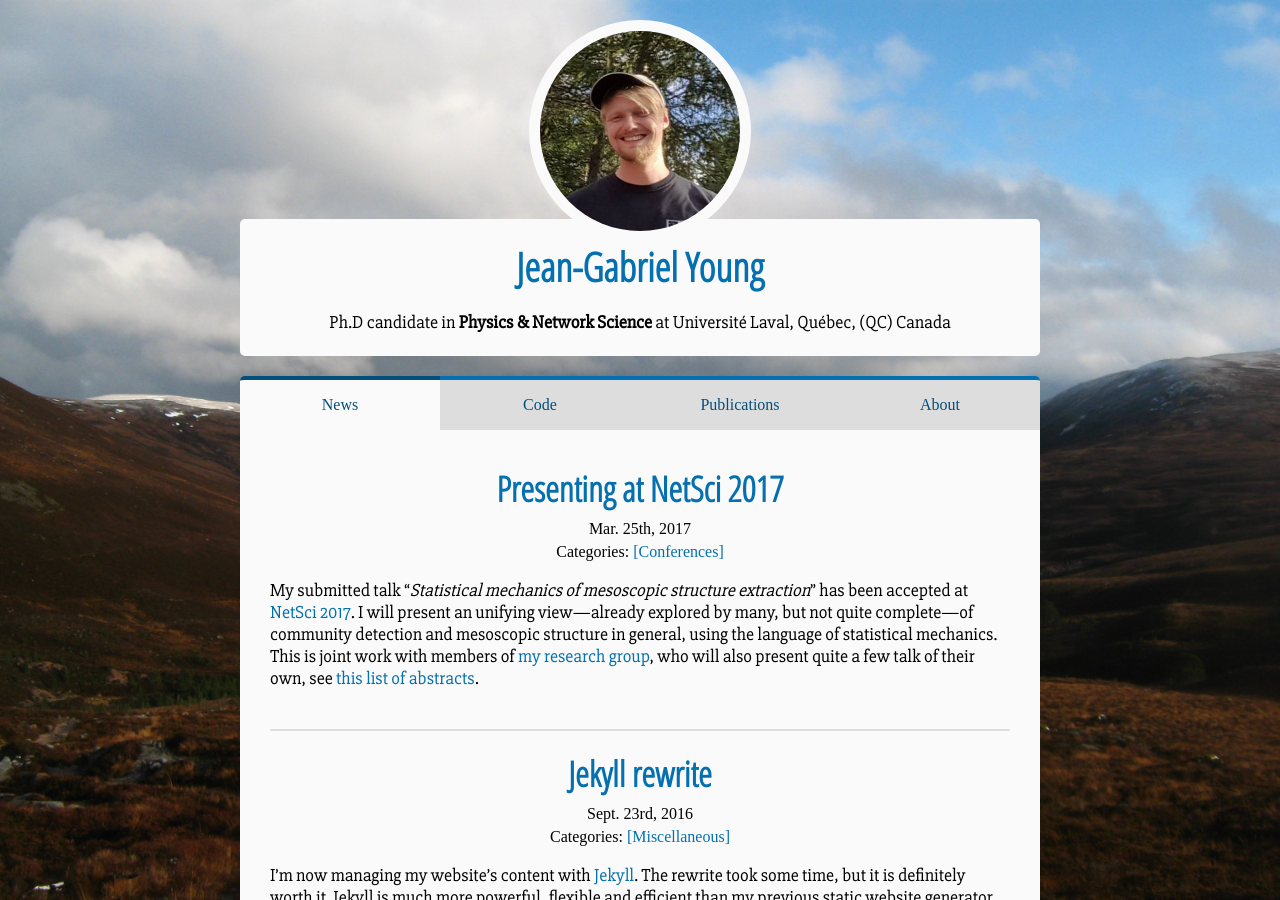
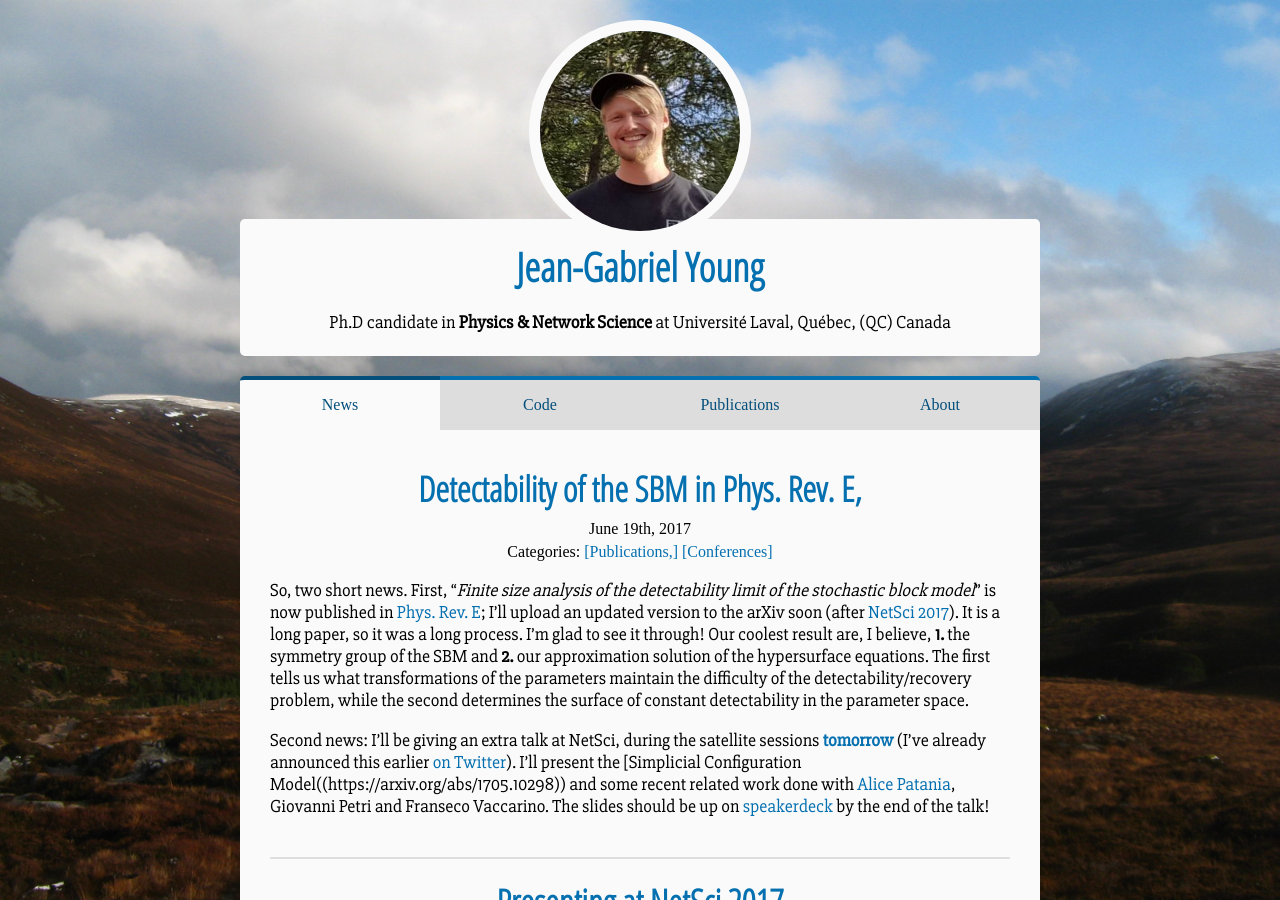
Before and after one commit to jg-you/jg-you.github.io, a Jekyll site: the page built from index.html, in a window 1280 px wide and 900 px high. Built offline with Jekyll 4.4.1, drawn with Linux system fonts in a browser that asks for light colours; comment, search, counter and statistics services are not loaded.

Commit message:
PRE finite sbm

```diff
--- /dev/null
+++ b/_posts/2017-06-19-detectability-of-the-sbm-in-pr.md
@@ -0,0 +1,17 @@
+---
+layout: post
+categories: Publications, Conferences
+title: Detectability of the SBM in Phys. Rev. E,
+excerpt_separator: <!--more-->
+comments: true
+---
+
+So, two short news.
+First, "_Finite size analysis of the detectability limit of the stochastic block model_" is now published in [Phys. Rev. E](https://journals.aps.org/pre/abstract/10.1103/PhysRevE.95.062304); I'll upload an updated version to the arXiv soon (after [NetSci 2017](http://netsci2017.net/)).
+It is a long paper, so it was a long process.
+I'm glad to see it through!
+Our coolest result are, I believe, **1.** the symmetry group of the SBM and **2.** our approximation solution of the hypersurface equations.
+The first tells us what transformations of the parameters maintain the difficulty of the detectability/recovery problem, while the second determines the surface of constant detectability in the parameter space.
+
+Second news: I'll be giving an extra talk at NetSci, during the satellite sessions [**tomorrow**](http://complexdata.businesscatalyst.com/program.html) (I've already announced this earlier [on Twitter](https://twitter.com/_jgyou/status/874687304065011712)). I'll present the [Simplicial Configuration Model((https://arxiv.org/abs/1705.10298)) and some recent related work done with [Alice Patania](http://apatania.altervista.org/), Giovanni Petri and Franseco Vaccarino.
+The slides should be up on [speakerdeck](https://speakerdeck.com/jgyou/) by the end of the talk!
```
Also changed, not shown: publications.md (+2 -2 lines).
